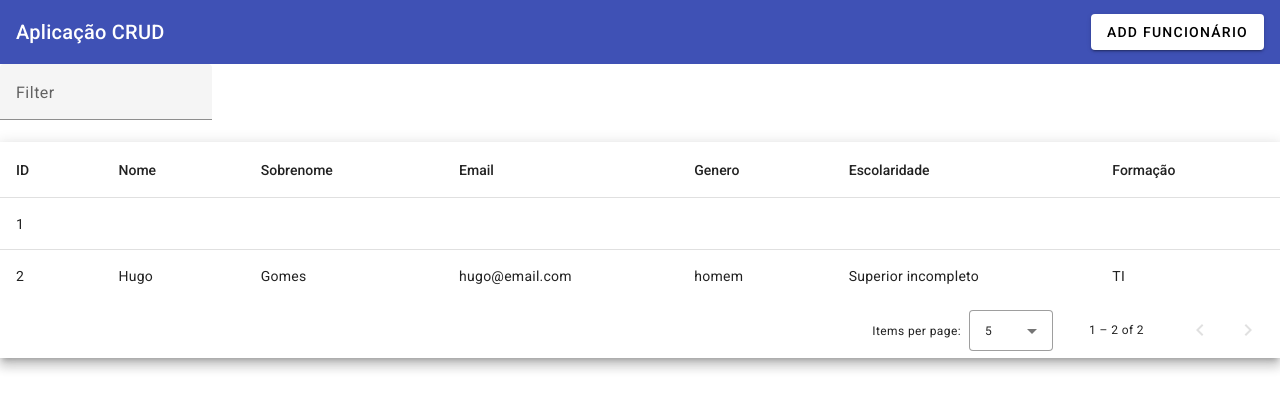
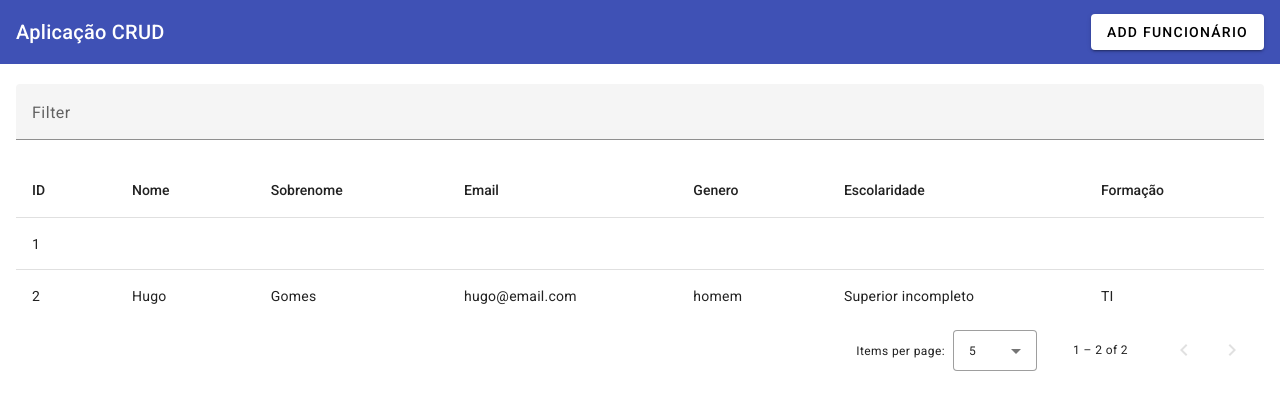
Before and after one commit to Hugomes99/angular-crud-mult, an Angular app: page / in a window 1280 px wide. Shown: the top 410 px of the page. Built offline with nearby package versions, Linux system fonts and the light colour scheme; data requests are answered from the project's data file.

Commit message:
Medidas da página de exibição

```diff
--- a/src/app/app.component.html
+++ b/src/app/app.component.html
@@ -6,12 +6,13 @@
   </button>
 </mat-toolbar>
 
+<div class="main-body">
   <mat-form-field>
     <mat-label>Filter</mat-label>
     <input matInput (keyup)="applyFilter($event)" placeholder="Ex. Mia" #input>
   </mat-form-field>
 
-<div class="mat-elevation-z8">
+  <div class="table-container">
     <table mat-table [dataSource]="dataSource" matSort>
 
       <!-- ID Column -->
@@ -74,3 +75,4 @@
 
     <mat-paginator [pageSizeOptions]="[5, 10, 25, 100]" aria-label="Select page of users"></mat-paginator>
   </div>
+</div>
--- a/src/app/app.component.scss
+++ b/src/app/app.component.scss
@@ -1,3 +1,12 @@
 .example-spacer {
   flex: 1 1 auto;
 }
+
+.main-body{
+  padding-top: 20px;
+  margin: 0 auto;
+  max-width: 1248px;
+  mat-form-field {
+    width: 100%;
+  }
+}
```
Lines whose indentation alone changed are shown as unchanged.
